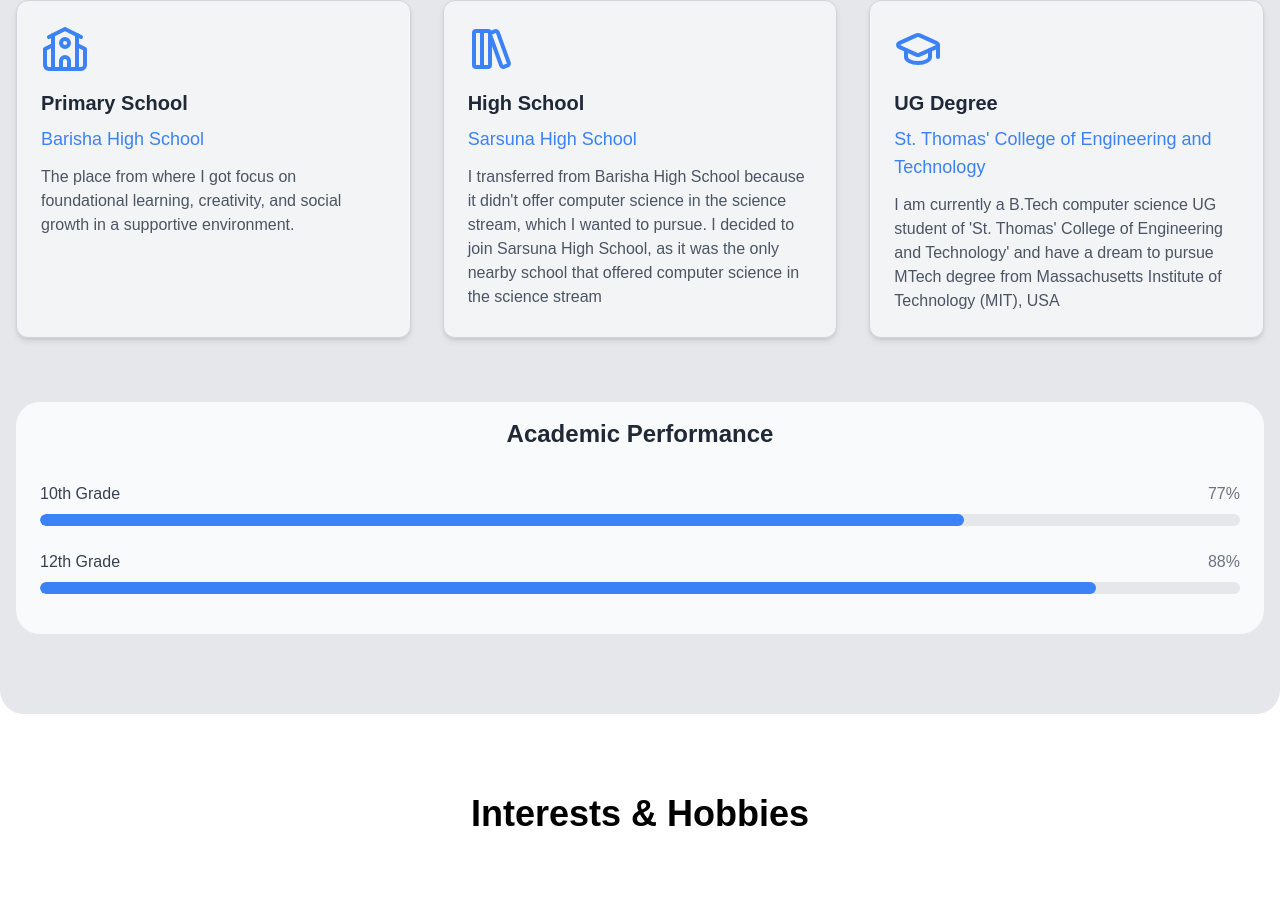
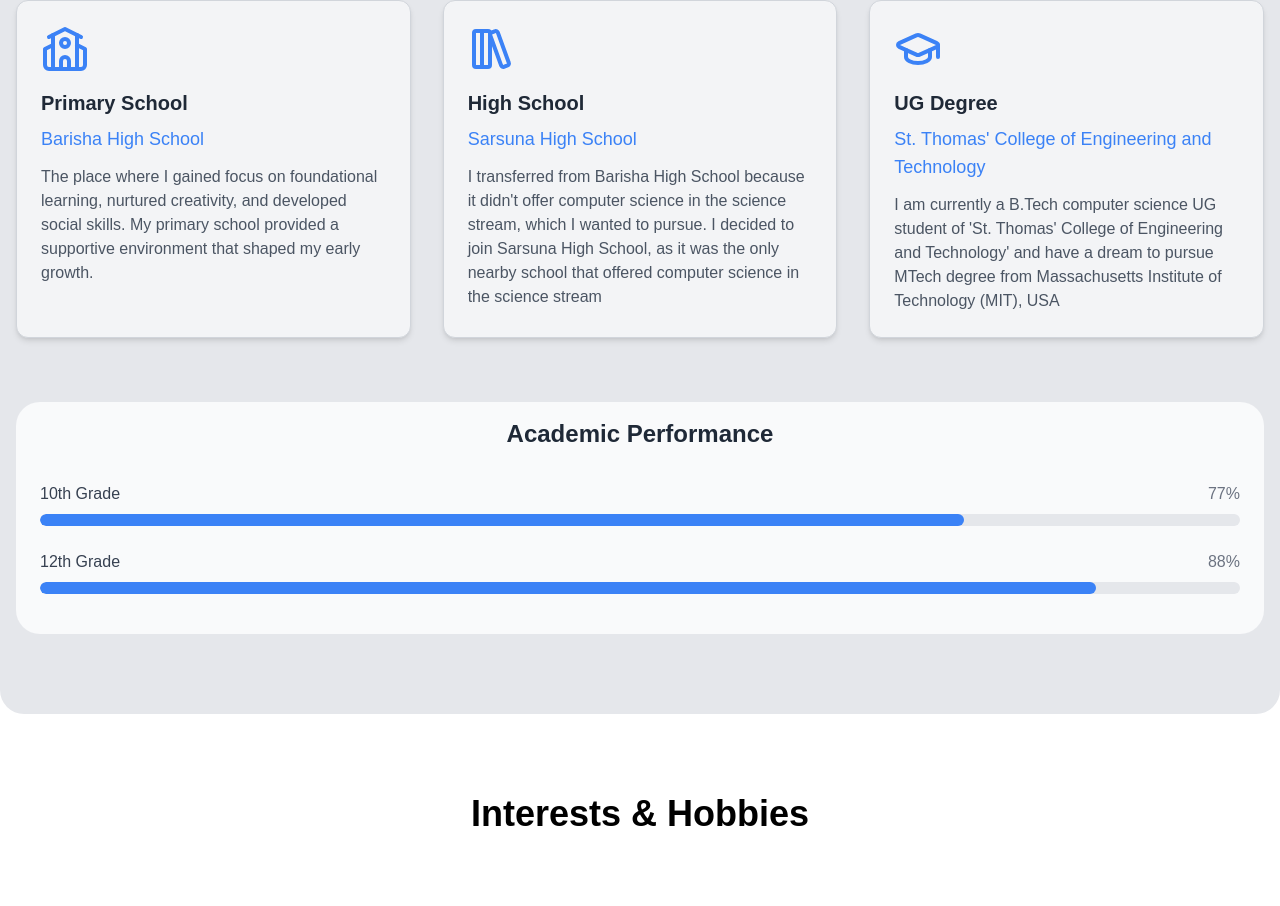
Before and after one commit to PixelPioneer404/Portfolio_Website, a React (Vite) app: page / in a window 1280 px wide. Shown: the part 968-1874 px from the top of the page. Built offline with nearby package versions, Linux system fonts and the light colour scheme; a web font is replaced by a local one.

Commit message:
Updated a description in education section

```diff
--- a/src/components/Education.tsx
+++ b/src/components/Education.tsx
@@ -6,7 +6,7 @@
   {
     level: 'Primary School',
     school: 'Barisha High School',
-    description: 'The place from where I got focus on foundational learning, creativity, and social growth in a supportive environment.',
+    description: 'The place where I gained focus on foundational learning, nurtured creativity, and developed social skills. My primary school provided a supportive environment that shaped my early growth.',
     icon: School,
   },
   {
```
